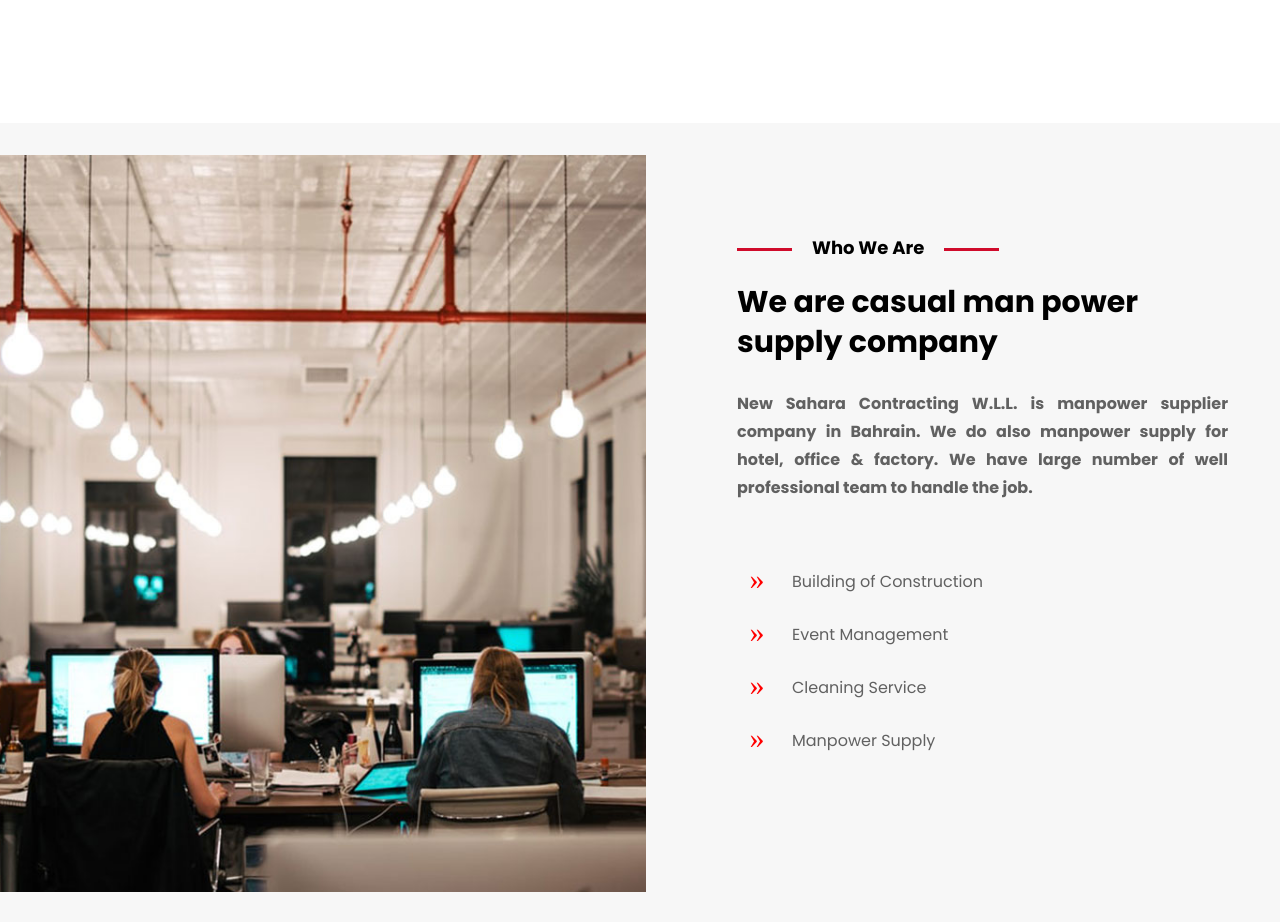
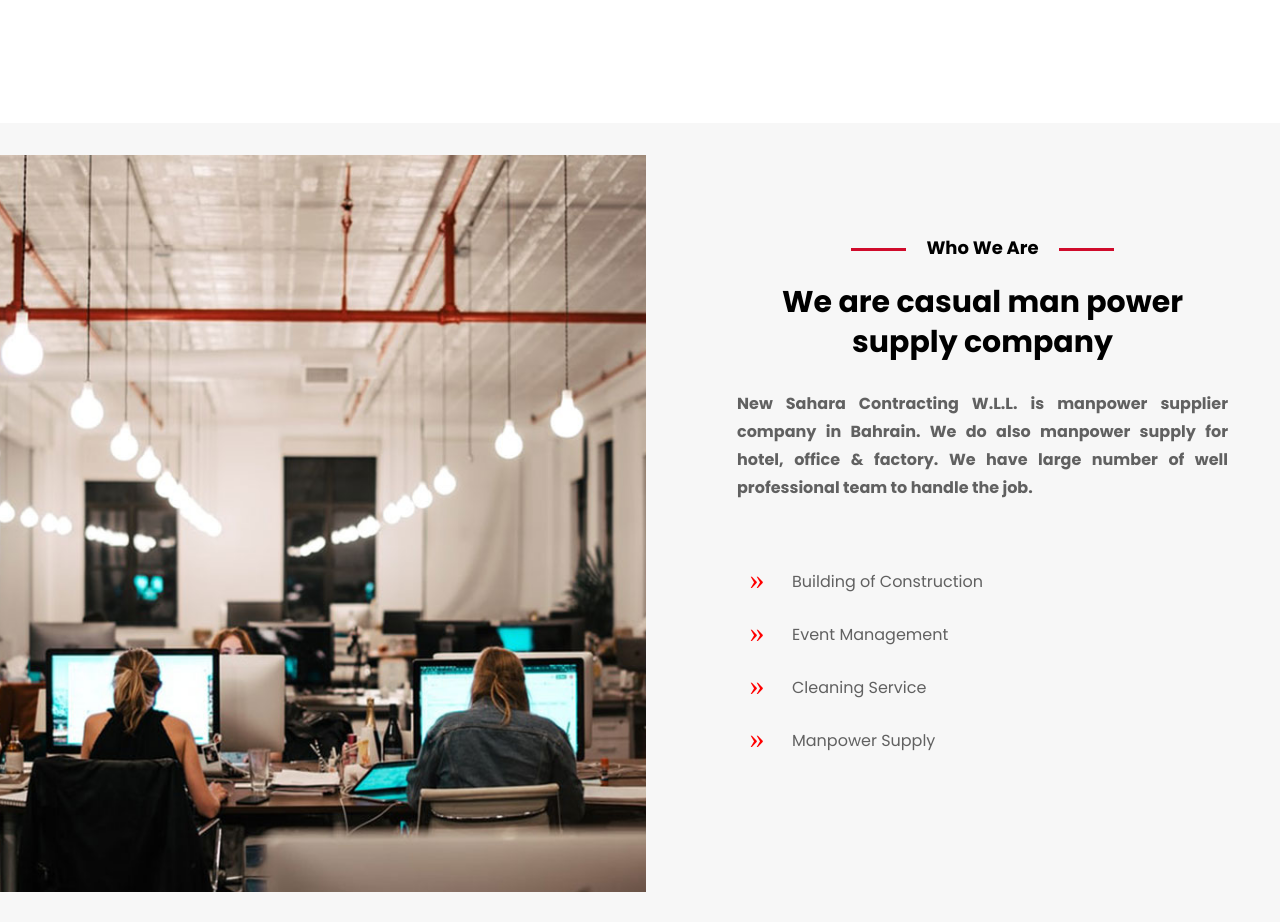
Before and after one commit to yeatun/sarah.com, a PHP site: page / in a window 1280 px wide. Shown: the part 976-1898 px from the top of the page. Run offline with PHP 8.4, Linux system fonts and the light colour scheme.

Commit message:
Centre Align Text

```diff
--- a/index.php
+++ b/index.php
@@ -128,7 +128,7 @@
             <div class="row">
                 <div class="offset-lg-6 col-lg-6 ">
                     <div class="features-content-box" style="padding-top:60px ;">
-                        <div class="section-title ">
+                        <div class="section-title text-center" >
                             <span class="span">Who We Are</span>
 
                             <h3>We are casual man power supply company</h3>
```
